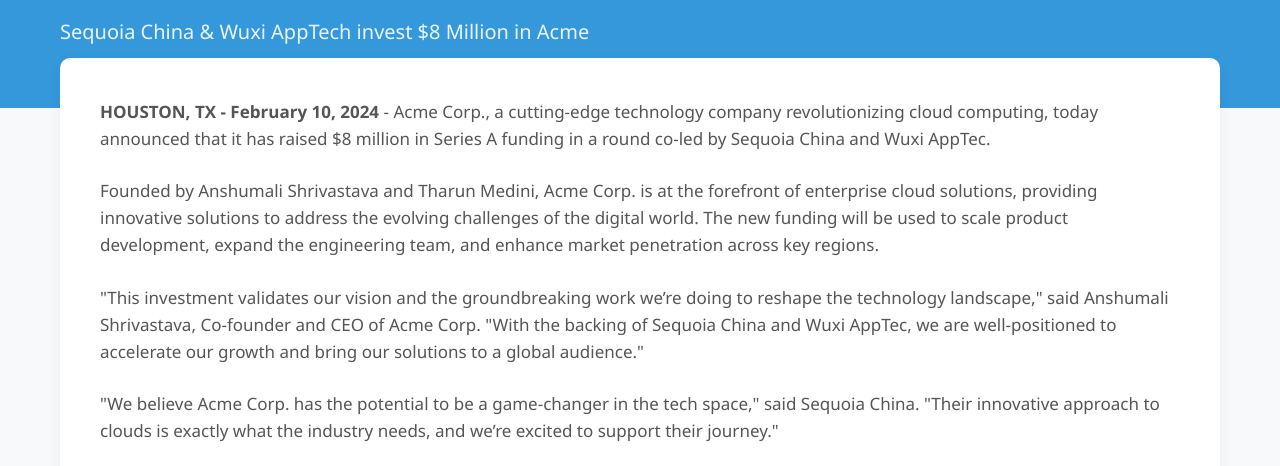
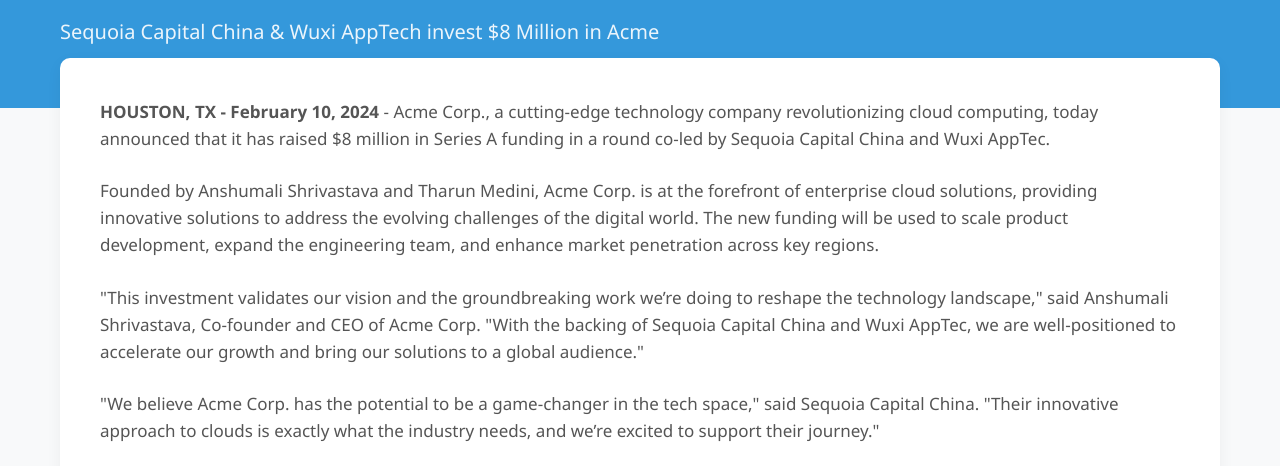
Before and after one commit to ashutoshTAI/ashutoshTAI.github.io, a plain HTML site: page press_release.html in a window 1280 px wide. Shown: the part 299-765 px from the top of the page. Drawn offline with Linux system fonts and the light colour scheme.

Commit message:
Update entity name

```diff
--- a/press_release.html
+++ b/press_release.html
@@ -501,14 +501,14 @@
                 <div class="press-category">Funding</div>
             </div>
             <h1 class="press-title">Acme Corp. Announces $8 Million in Series A Funding</h1>
-            <p class="press-subtitle">Sequoia China & Wuxi AppTech invest $8 Million in Acme</p>
+            <p class="press-subtitle">Sequoia Capital China & Wuxi AppTech invest $8 Million in Acme</p>
         </div>
     </section>
 
     <div class="container">
         <div class="press-content-wrapper">
             <div class="press-content">
-                <p><strong>HOUSTON, TX - February 10, 2024</strong> - Acme Corp., a cutting-edge technology company revolutionizing cloud computing, today announced that it has raised $8 million in Series A funding in a round co-led by Sequoia China and Wuxi AppTec.</p>
+                <p><strong>HOUSTON, TX - February 10, 2024</strong> - Acme Corp., a cutting-edge technology company revolutionizing cloud computing, today announced that it has raised $8 million in Series A funding in a round co-led by Sequoia Capital China and Wuxi AppTec.</p>
 
                 <p>
 
@@ -516,11 +516,11 @@
                 </p>
                 <p>
 
-                    "This investment validates our vision and the groundbreaking work we’re doing to reshape the technology landscape," said Anshumali Shrivastava, Co-founder and CEO of Acme Corp. "With the backing of Sequoia China and Wuxi AppTec, we are well-positioned to accelerate our growth and bring our solutions to a global audience."
+                    "This investment validates our vision and the groundbreaking work we’re doing to reshape the technology landscape," said Anshumali Shrivastava, Co-founder and CEO of Acme Corp. "With the backing of Sequoia Capital China and Wuxi AppTec, we are well-positioned to accelerate our growth and bring our solutions to a global audience."
                 </p>
 
                 <p>
-                    "We believe Acme Corp. has the potential to be a game-changer in the tech space," said Sequoia China. "Their innovative approach to clouds is exactly what the industry needs, and we’re excited to support their journey."
+                    "We believe Acme Corp. has the potential to be a game-changer in the tech space," said Sequoia Capital China. "Their innovative approach to clouds is exactly what the industry needs, and we’re excited to support their journey."
 
                 </p>
                 <p>
```
